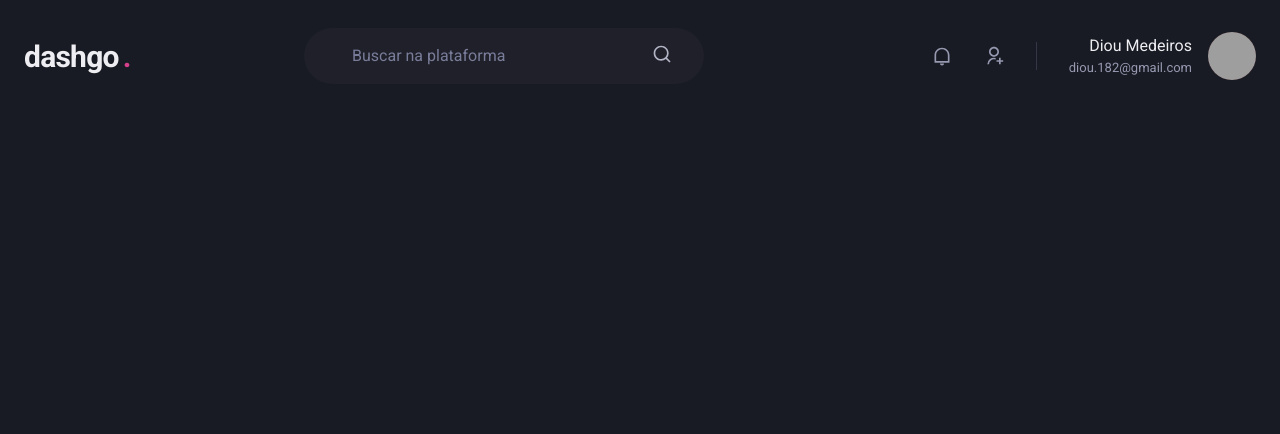
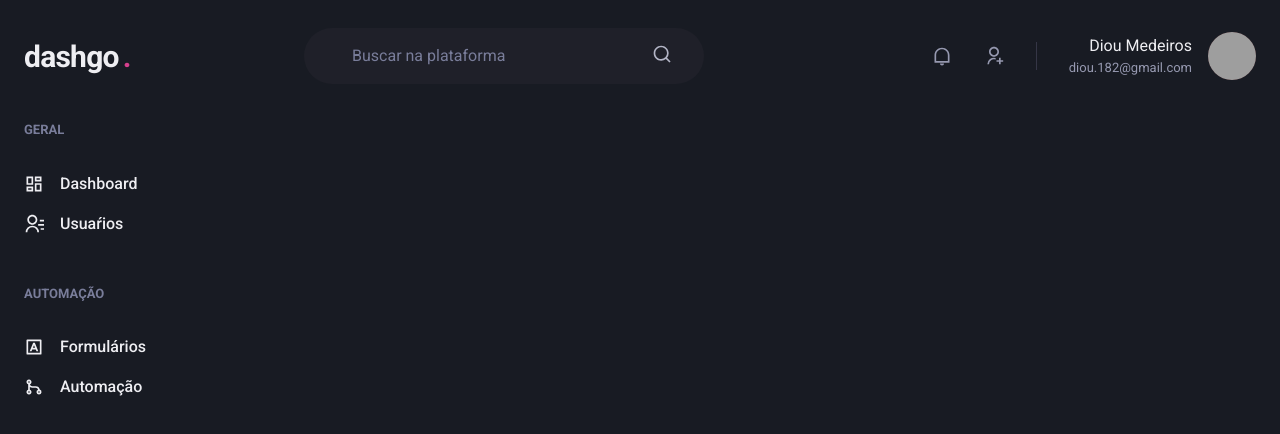
Before and after one commit to dioumedeiros-zz/dashgo, a Next.js app: page /dashboard in a window 1280 px wide. Shown: the top 434 px of the page. Built offline with nearby package versions, Linux system fonts and the light colour scheme; grey boxes are pictures that could not be loaded.

Commit message:
:tada: feat: Created Sidebar component

```diff
--- /dev/null
+++ b/src/components/Sidebar.tsx
@@ -0,0 +1,66 @@
+import Icon from '@chakra-ui/icon';
+import { Box, Link, Stack, Text } from '@chakra-ui/layout';
+import {
+  RiContactsLine,
+  RiDashboard3Line,
+  RiDashboardLine,
+  RiGitMergeLine,
+  RiInputMethodLine,
+} from 'react-icons/ri';
+
+export const Sidebar = () => {
+  return (
+    <Box as="aside" w="64" mr="8">
+      <Stack spacing="12" align="flex-start">
+        <Box>
+          <Text
+            fontWeight="bold"
+            color="gray.400"
+            fontSize="small"
+            textTransform="uppercase"
+          >
+            Geral
+          </Text>
+          <Stack spacing="4" mt="8" align="stretch">
+            <Link display="flex" alignItems="center">
+              <Icon as={RiDashboardLine} fontSize="20" />
+              <Text ml="4" fontWeight="medium">
+                Dashboard
+              </Text>
+            </Link>
+            <Link display="flex" alignItems="center">
+              <Icon as={RiContactsLine} fontSize="20" />
+              <Text ml="4" fontWeight="medium">
+                Usuaŕios
+              </Text>
+            </Link>
+          </Stack>
+        </Box>
+        <Box>
+          <Text
+            fontWeight="bold"
+            color="gray.400"
+            fontSize="small"
+            textTransform="uppercase"
+          >
+            Automação
+          </Text>
+          <Stack spacing="4" mt="8" align="stretch">
+            <Link display="flex" alignItems="center">
+              <Icon as={RiInputMethodLine} fontSize="20" />
+              <Text ml="4" fontWeight="medium">
+                Formulários
+              </Text>
+            </Link>
+            <Link display="flex" alignItems="center">
+              <Icon as={RiGitMergeLine} fontSize="20" />
+              <Text ml="4" fontWeight="medium">
+                Automação
+              </Text>
+            </Link>
+          </Stack>
+        </Box>
+      </Stack>
+    </Box>
+  );
+};
--- a/src/pages/dashboard.tsx
+++ b/src/pages/dashboard.tsx
@@ -1,5 +1,15 @@
+import { Flex } from '@chakra-ui/layout';
 import { Header } from '../components/Header';
+import { Sidebar } from '../components/Sidebar';
 
 export default function Dashboard() {
-  return <Header />;
+  return (
+    <Flex direction="column" h="100vh">
+      <Header />
+
+      <Flex w="100%" my="6" maxWidth={1480} mx="auto" px="6">
+        <Sidebar />
+      </Flex>
+    </Flex>
+  );
 }
```
